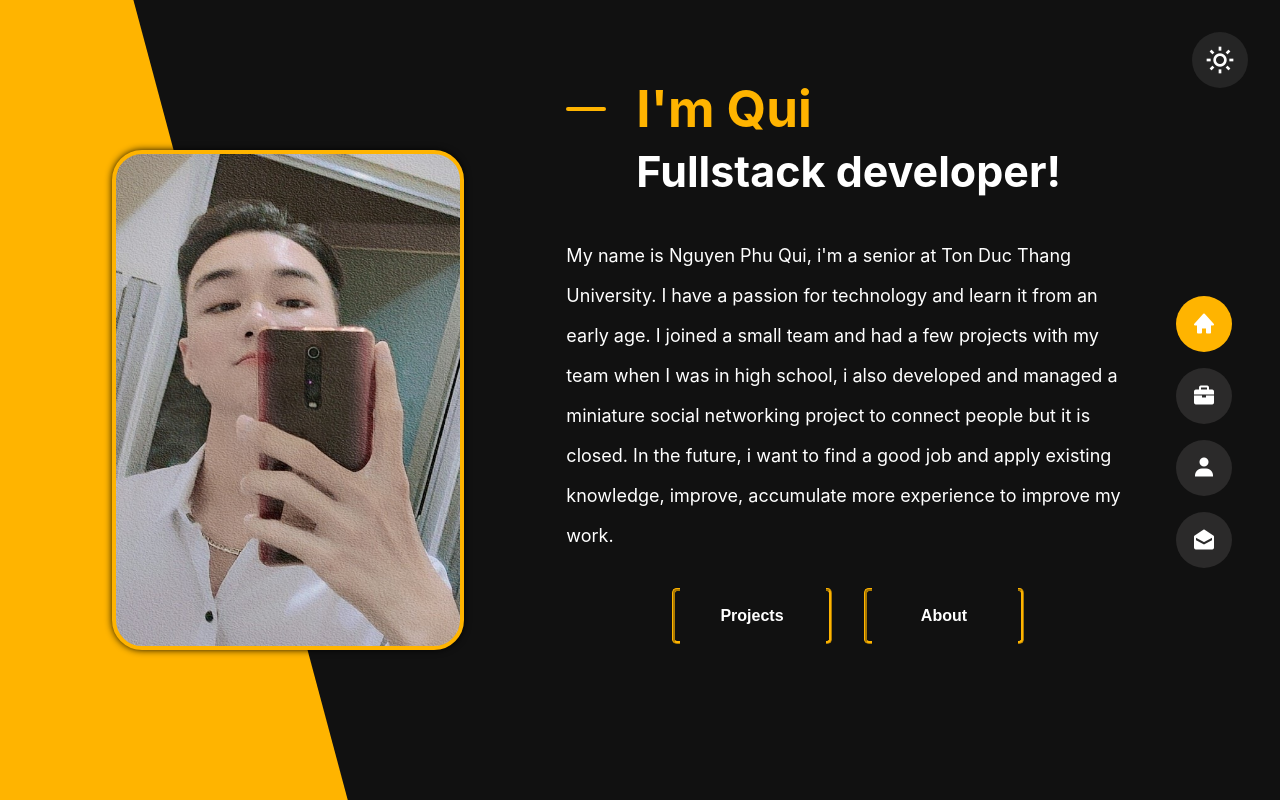
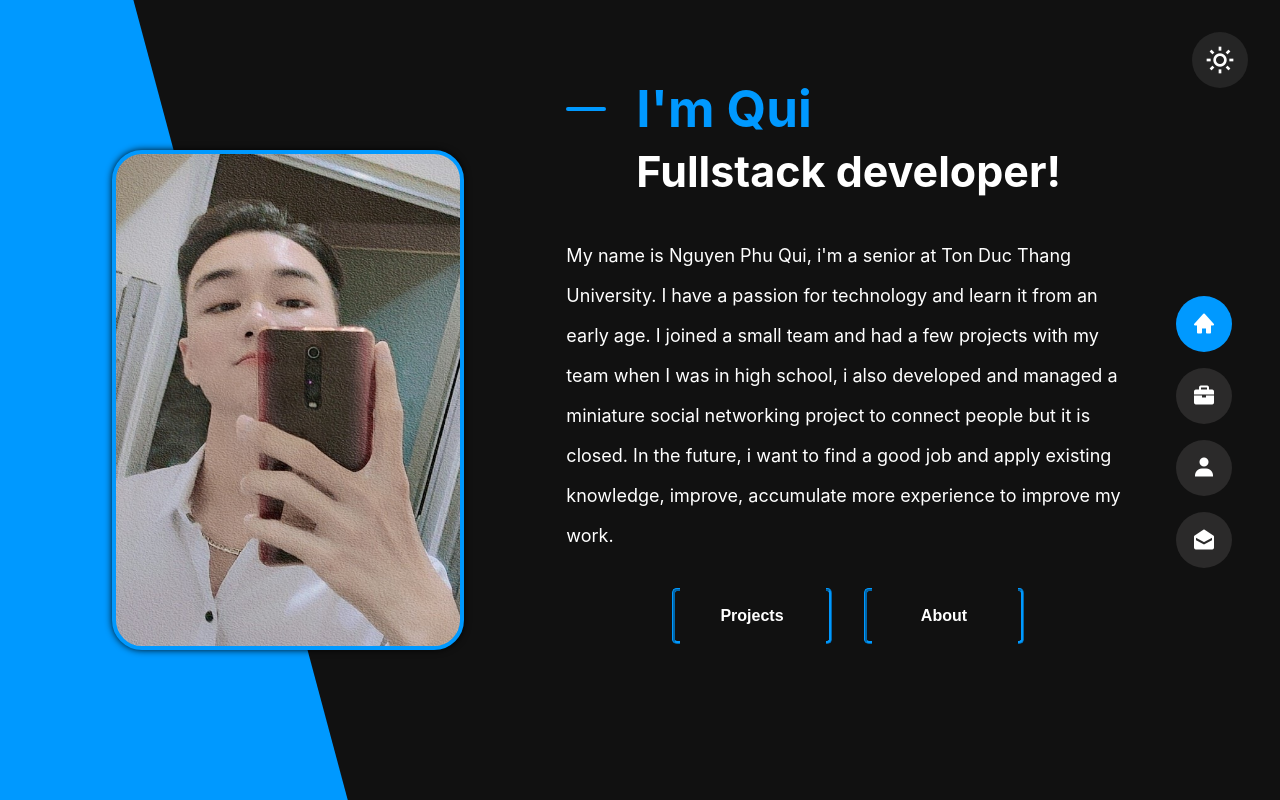
Before and after one commit to qnpDev/portfolio, a React (Create React App) app: page / in a window 1280 px wide. Built offline with nearby package versions, Linux system fonts and the light colour scheme.

Commit message:
update main color in darkmode

```diff
--- a/src/App.scss
+++ b/src/App.scss
@@ -4,7 +4,7 @@ html {
 
 body.dark-theme {
     --bg-color: #111;
-    --main-color: #ffb400;
+    --main-color: #0099ff; //#ffb400
     --txt-color: #fff;
     --toggle-color: #252525;
     --nav-bg-color: #2b2a2a;
@@ -52,9 +52,7 @@ body {
     position: relative;
 
     @media screen and (max-width: 1200px) {
-        // margin-bottom: 8rem;
         padding: 0;
-        // padding-bottom: 7rem;
     }
 
     .header {
```
